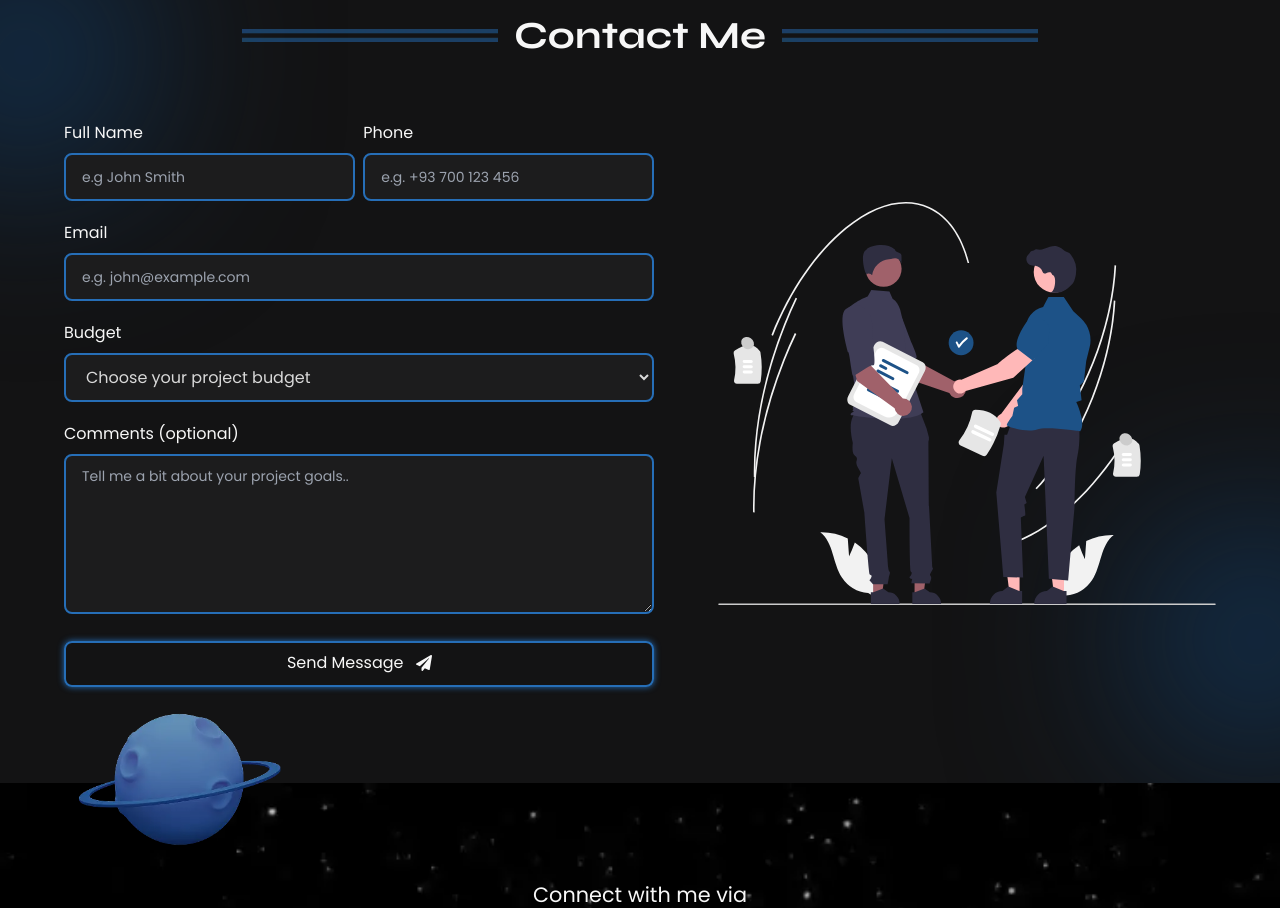
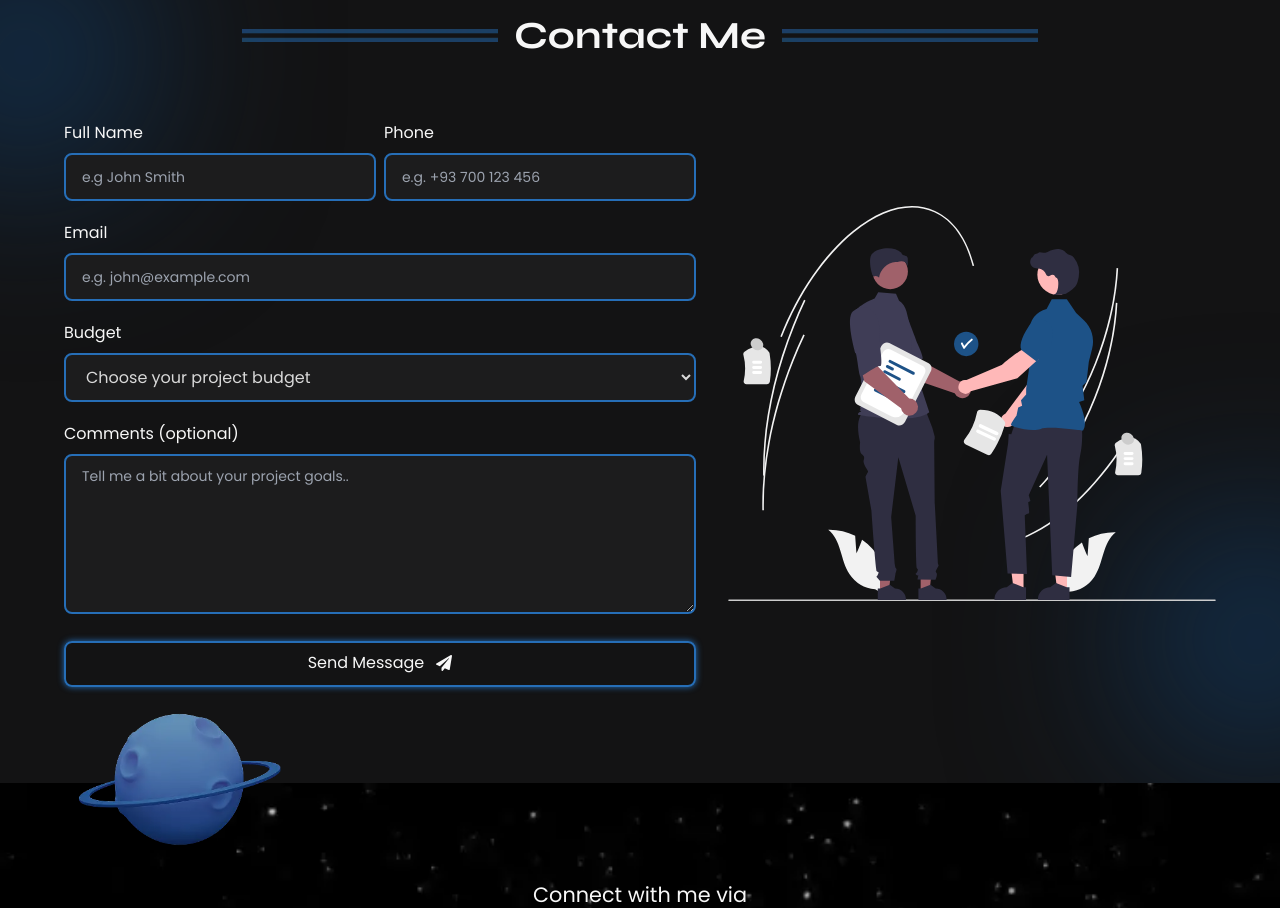
Before and after one commit to coder-irfan/coder-irfan-portfolio, a React (Vite) app in the folder frontend/: page / in a window 1280 px wide. Shown: the part 5400-6308 px from the top of the page. Built offline with nearby package versions, Linux system fonts and the light colour scheme; a web font is replaced by a local one.

Commit message:
contact form width fixed

```diff
--- a/frontend/src/components/Contact.jsx
+++ b/frontend/src/components/Contact.jsx
@@ -67,7 +67,7 @@ function Contact({ getDirection }) {
       <section
         dir={getDirection()}
         id="contact"
-        className="relative px-4 sm:px-6 md:px-8 lg:px-16 pt-10 pb-16 md:py-14 md:pb-24 lg:py-24 max-w-[85rem] 2xl:max-w-[88rem] mx-auto"
+        className="relative w-full px-4 sm:px-6 md:px-8 lg:px-16 pt-10 pb-16 md:py-14 md:pb-24 lg:py-24 max-w-[85rem] 2xl:max-w-[88rem] mx-auto"
       >
         <div className="absolute top-10 left-0 lg:left-[-5rem] bg-colors-darkMatisse w-28 h-28 lg:w-52 lg:h-52 blur-[100px] rounded-full -z-10"></div>
         <div className="absolute bottom-10 right-0 lg:right-[-5rem] bg-colors-darkMatisse w-28 h-28 lg:w-52 lg:h-52 blur-[100px] rounded-full -z-10"></div>
@@ -88,8 +88,8 @@ function Contact({ getDirection }) {
             />
           </div>
 
-          <div className="flex flex-col-reverse lg:flex-row items-center justify-between gap-16">
-            <div className="max-w-4xl">
+          <div className="flex flex-col-reverse lg:flex-row items-center justify-between gap-16 lg:gap-8">
+            <div className="max-w-7xl">
               <form
                 className="flex flex-col gap-4 lg:gap-5"
                 onSubmit={handleSubmit(onSubmit, onError)}
@@ -226,7 +226,7 @@ function Contact({ getDirection }) {
               <img
                 src="images/contact.svg"
                 alt="two man agreement"
-                className="w-64 mx-auto sm:w-[24.125rem] md:w-[25rem] lg:w-[500px] xl:w-[600px] object-cover"
+                className="w-64 mx-auto sm:w-[24.125rem] md:w-[25rem] lg:w-[500px] xl:w-[550px] object-cover"
               />
             </div>
           </div>
```
